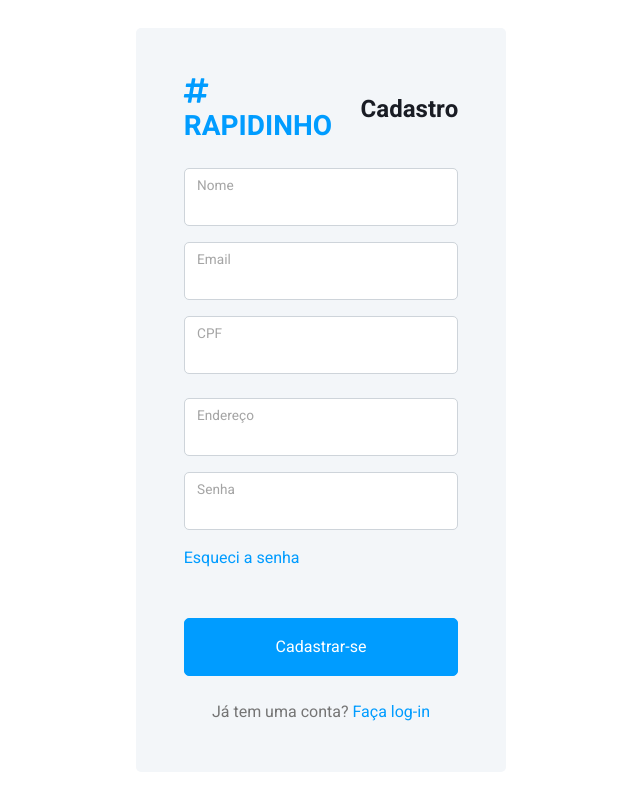
After one commit to Joao0liver/rapidinho-frete, a PHP site: page /forms/cadastro_user.php in a window 1280 px wide. The commit adds this page. Shown: the whole page, without its empty margins (319-959 px from the left). Run offline with PHP 8.4, Linux system fonts and the light colour scheme; some libraries are stand-ins or nearby versions.

Commit message:
Versão - 12/12/2024 - Criação da pasta forms; - Criação do arquivo index.php (Login); - Criação do arquivo cadastro_user.php;

```diff
--- /dev/null
+++ b/forms/cadastro_user.php
@@ -0,0 +1,139 @@
+<?php
+
+include_once('../conexao.php');
+
+$msg = '';
+
+if ($_SERVER['REQUEST_METHOD'] === 'POST'){
+
+    $nome_user = $_POST['nome_user'];
+    $email_user = $_POST['email_user'];
+    $cpf_user = $_POST['cpf_user'];
+    $ende_user = $_POST['ende_user'];
+    $senha_user = $_POST['senha_user'];
+
+    if ($nome_user <> '' or $email_user <> '' or $cpf_user <> '' or $ende_user <> '' or $senha_user <> ''){
+
+        $senha_cript = hash('sha256', $senha_user);
+
+        $sql = "INSERT INTO tbl_usuario (nome_user, email_user, cpf_user, ende_user, senha_user) VALUES ('$nome_user', '$email_user', '$cpf_user', '$ende_user', '$senha_cript')";
+        $rodar_sql = mysqli_query($conn, $sql);
+
+        if($rodar_sql){
+            $msg = 'Cadastrado com sucesso!';
+        }else{
+            $msg = 'Falha ao cadastrar!';
+        }
+
+    }
+
+}
+
+?>
+
+<!DOCTYPE html>
+<html lang="pt-br">
+
+<head>
+    <meta charset="utf-8">
+    <title>DASHMIN - Bootstrap Admin Template</title>
+    <meta content="width=device-width, initial-scale=1.0" name="viewport">
+    <meta content="" name="keywords">
+    <meta content="" name="description">
+
+    <!-- Favicon -->
+    <link href="../layout/img/favicon.ico" rel="icon">
+
+    <!-- Google Web Fonts -->
+    <link rel="preconnect" href="https://fonts.googleapis.com">
+    <link rel="preconnect" href="https://fonts.gstatic.com" crossorigin>
+    <link href="https://fonts.googleapis.com/css2?family=Heebo:wght@400;500;600;700&display=swap" rel="stylesheet">
+
+    <!-- Icon Font Stylesheet -->
+    <link href="https://cdnjs.cloudflare.com/ajax/libs/font-awesome/5.10.0/css/all.min.css" rel="stylesheet">
+    <link href="https://cdn.jsdelivr.net/npm/bootstrap-icons@1.4.1/font/bootstrap-icons.css" rel="stylesheet">
+
+    <!-- Libraries Stylesheet -->
+    <link href="../layout/lib/owlcarousel/assets/owl.carousel.min.css" rel="stylesheet">
+    <link href="../layout/lib/tempusdominus/css/tempusdominus-bootstrap-4.min.css" rel="stylesheet" />
+
+    <!-- Customized Bootstrap Stylesheet -->
+    <link href="../layout/css/bootstrap.min.css" rel="stylesheet">
+
+    <!-- Template Stylesheet -->
+    <link href="../layout/css/style.css" rel="stylesheet">
+</head>
+
+<body>
+    <div class="container-xxl position-relative bg-white d-flex p-0">
+        <!-- Spinner Start -->
+        <div id="spinner" class="show bg-white position-fixed translate-middle w-100 vh-100 top-50 start-50 d-flex align-items-center justify-content-center">
+            <div class="spinner-border text-primary" style="width: 3rem; height: 3rem;" role="status">
+                <span class="sr-only">Loading...</span>
+            </div>
+        </div>
+        <!-- Spinner End -->
+
+
+        <!-- Sign Up Start -->
+        <div class="container-fluid">
+            <div class="row h-100 align-items-center justify-content-center" style="min-height: 100vh;">
+                <div class="col-12 col-sm-8 col-md-6 col-lg-5 col-xl-4">
+                    <div class="bg-light rounded p-4 p-sm-5 my-4 mx-3">
+                        <div class="d-flex align-items-center justify-content-between mb-3">
+                            <a href="../layout/index.html" class="">
+                                <h3 class="text-primary"><i class="fa fa-hashtag me-2"></i>RAPIDINHO</h3>
+                            </a>
+                            <h4>Cadastro</h4>
+                        </div>
+                        <form method="post" action="cadastro_user.php">
+                            <div class="form-floating mb-3">
+                                <input type="text" name="nome_user" class="form-control" id="floatingText" required>
+                                <label for="floatingText">Nome</label>
+                            </div>
+                            <div class="form-floating mb-3">
+                                <input type="email" name="email_user" class="form-control" id="floatingInput" required>
+                                <label for="floatingInput">Email</label>
+                            </div>
+                            <div class="form-floating mb-4">
+                                <input type="text" name="cpf_user" class="form-control" id="floatingPassword" required>
+                                <label for="floatingPassword">CPF</label>
+                            </div>
+                            <div class="form-floating mb-3">
+                                <input type="text" name="ende_user" class="form-control" id="floatingInput" required>
+                                <label for="floatingInput">Endereço</label>
+                            </div>
+                            <div class="form-floating mb-3">
+                                <input type="password" name="senha_user" class="form-control" id="floatingInput" required>
+                                <label for="floatingInput">Senha</label>
+                            </div>
+                            <div class="d-flex align-items-center justify-content-between mb-4">
+                                <a href="">Esqueci a senha</a>
+                            </div>
+                            <?php echo $msg.'<br>'; ?>
+                            <button type="submit" class="btn btn-primary py-3 w-100 mb-4">Cadastrar-se</button>
+                        </form>
+                        <p class="text-center mb-0">Já tem uma conta? <a href="">Faça log-in</a></p>
+                    </div>
+                </div>
+            </div>
+        </div>
+        <!-- Sign Up End -->
+    </div>
+
+    <!-- JavaScript Libraries -->
+    <script src="https://code.jquery.com/jquery-3.4.1.min.js"></script>
+    <script src="https://cdn.jsdelivr.net/npm/bootstrap@5.0.0/dist/js/bootstrap.bundle.min.js"></script>
+    <script src="../layout/lib/chart/chart.min.js"></script>
+    <script src="../layout/lib/easing/easing.min.js"></script>
+    <script src="../layout/lib/waypoints/waypoints.min.js"></script>
+    <script src="../layout/lib/owlcarousel/owl.carousel.min.js"></script>
+    <script src="../layout/lib/tempusdominus/js/moment.min.js"></script>
+    <script src="../layout/lib/tempusdominus/js/moment-timezone.min.js"></script>
+    <script src="../layout/lib/tempusdominus/js/tempusdominus-bootstrap-4.min.js"></script>
+
+    <!-- Template Javascript -->
+    <script src="../layout/js/main.js"></script>
+</body>
+
+</html>
--- a/forms/index.php
+++ b/forms/index.php
@@ -29,7 +29,7 @@ if ($_SERVER['REQUEST_METHOD'] === 'POST') {
         $_SESSION['id_user'] = $result['id_user'];
         $_SESSION['email_user'] = $result['email_user'];
         echo 'entrou';
-        header('Location: cliente/menu.php');
+        header('Location: ../cliente/menu.php');
         exit();
     } else {
         $msg = '<div class="alert alert-error">
```
